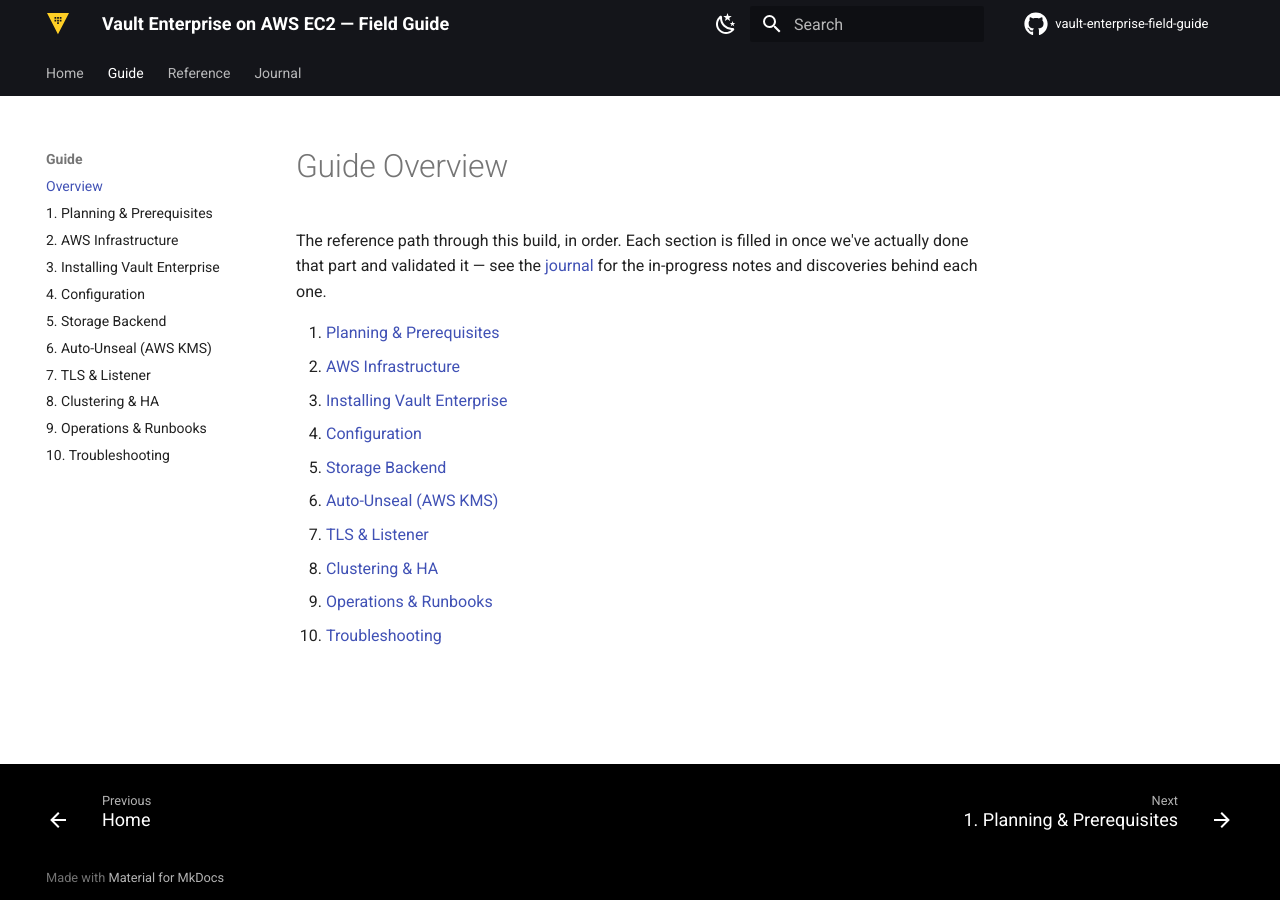
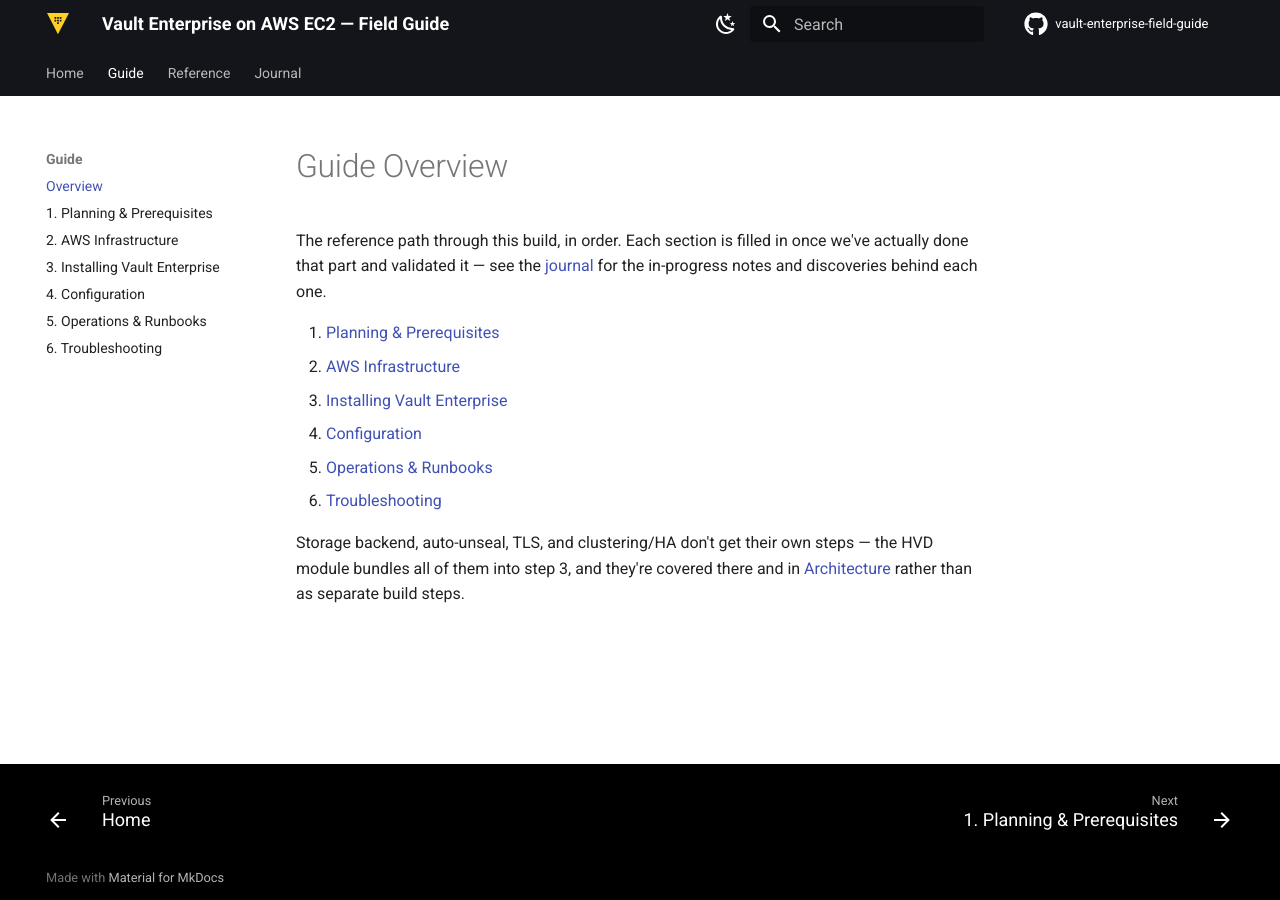
Before and after one commit to markcarriedo/vault-enterprise-field-guide, an MkDocs documentation site: the page built from docs/guide/index.md, in a window 1280 px wide. Built offline with MkDocs 1.6.1 and Material for MkDocs 9.7.7, drawn with Linux system fonts in a browser that asks for light colours; comment, search, counter and statistics services are not loaded.

Commit message:
docs(guide): remove stale stub chapters, renumber, update glossary
Storage Backend, Auto-Unseal, TLS & Listener, and Clustering & HA were
never going to get their own chapters - the HVD module bundles all
four into step 3 (Installing Vault Enterprise), and they're already
covered there and in reference/architecture.md. Kept as "not started
yet" stubs they were actively misleading, implying separate future
work that doesn't exist. Removed all four, renumbered Operations
(9->5) and Troubleshooting (10->6) - both still genuinely pending.

Also added five glossary terms that had fallen behind actual usage:
Raft, recovery keys, root token, SSM/Session Manager, private hosted
zone.

Claude-Session: https://claude.ai/code/session_01W8wX9ho5zsL4nSkjw8ZJSM

```diff
--- a/docs/guide/index.md
+++ b/docs/guide/index.md
@@ -8,9 +8,9 @@ in-progress notes and discoveries behind each one.
 2. [AWS Infrastructure](02-aws-infrastructure.md)
 3. [Installing Vault Enterprise](03-installation.md)
 4. [Configuration](04-configuration.md)
-5. [Storage Backend](05-storage-backend.md)
-6. [Auto-Unseal (AWS KMS)](06-auto-unseal-kms.md)
-7. [TLS & Listener](07-tls-listener.md)
-8. [Clustering & HA](08-clustering-ha.md)
-9. [Operations & Runbooks](09-operations.md)
-10. [Troubleshooting](10-troubleshooting.md)
+5. [Operations & Runbooks](05-operations.md)
+6. [Troubleshooting](06-troubleshooting.md)
+
+Storage backend, auto-unseal, TLS, and clustering/HA don't get their own steps — the HVD
+module bundles all of them into step 3, and they're covered there and in
+[Architecture](../reference/architecture.md) rather than as separate build steps.
--- a/mkdocs.yml
+++ b/mkdocs.yml
@@ -81,12 +81,8 @@ nav:
       - 2. AWS Infrastructure: guide/02-aws-infrastructure.md
       - 3. Installing Vault Enterprise: guide/03-installation.md
       - 4. Configuration: guide/04-configuration.md
-      - 5. Storage Backend: guide/05-storage-backend.md
-      - 6. Auto-Unseal (AWS KMS): guide/06-auto-unseal-kms.md
-      - 7. TLS & Listener: guide/07-tls-listener.md
-      - 8. Clustering & HA: guide/08-clustering-ha.md
-      - 9. Operations & Runbooks: guide/09-operations.md
-      - 10. Troubleshooting: guide/10-troubleshooting.md
+      - 5. Operations & Runbooks: guide/05-operations.md
+      - 6. Troubleshooting: guide/06-troubleshooting.md
   - Reference:
       - reference/architecture.md
       - reference/decisions.md
```
Also changed, not shown: CHANGELOG.md (+1 -0 lines), docs/guide/05-storage-backend.md (deleted, +0 -13 lines), docs/guide/06-auto-unseal-kms.md (deleted, +0 -13 lines), docs/guide/07-tls-listener.md (deleted, +0 -13 lines), docs/guide/08-clustering-ha.md (deleted, +0 -13 lines), docs/reference/glossary.md (+5 -0 lines), docs/guide/05-operations.md (renamed from docs/guide/09-operations.md), docs/guide/06-troubleshooting.md (renamed from docs/guide/10-troubleshooting.md).
